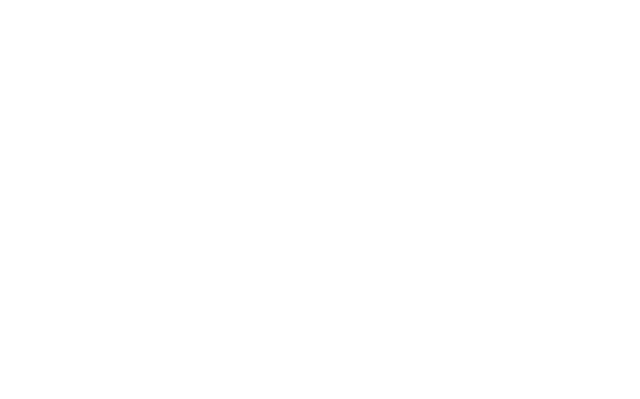
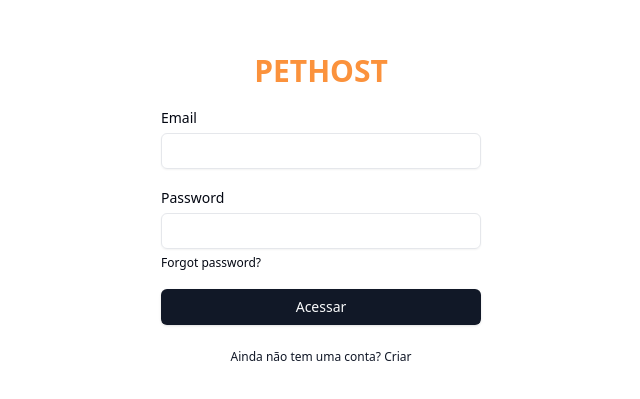
Before and after one commit to co-finampy/pethost-web, a Next.js app: page /auth/sign-in in a window 1280 px wide. Shown: the part 187-586 px from the top of the page, without its empty margins (319-959 px from the left). Built offline with nearby package versions, Linux system fonts and the light colour scheme.

Commit message:
fix: update components

```diff
--- a/src/app/auth/sign-in/actions.ts
+++ b/src/app/auth/sign-in/actions.ts
@@ -1,44 +1,49 @@
 'use server'
 
-import { SignInWithPassword } from "@/http/sign-in-with-password"
+import { signInWithPassword } from "@/http/sign-in-with-password"
 import { HTTPError } from "ky"
+
+import { cookies } from "next/headers"
+
 import { z } from "zod"
 
 const SignInShema = z.object({
   email: z.string().email({ message: 'Por favor. preencher corretamente o email' }),
-  senha: z.string().min(6, { message: 'Por favor, preencher a senha, minimo 6 caracteres' }),
+  senha: z.string().min(1, { message: 'Por favor, preencher a senha, minimo 6 caracteres' }),
 })
 
-export async function SignInWithEmailAndPassword(input: FormData) {
+export async function signInWithEmailAndPassword(_: unknown ,input: FormData){
   const result =  SignInShema.safeParse(Object.fromEntries(input))
 
   if (!result.success) {
     const errors = result.error.flatten().fieldErrors
 
-    return { success: false, message: null, errors}
+    return { success: null, message: null, errors}
   }
 
   const { email, senha } = result.data
 
  try {
-  const { token } = await SignInWithPassword({
-    email: String(email),
-    senha: String(senha),
+  const { token } = await signInWithPassword({
+    email,
+    senha,
   })
   console.log(token)
- } catch (err) {
-  if (err instanceof HTTPError) {
-    const { message } = await err.response.json()
+  cookies().set('token', token, ({
+    path: '/',
+    maxAge: 60 * 60 * 24 * 7
+  }))
+ } catch (error) {
+  if ( error instanceof HTTPError) {
+    const { nome, mensagem } = await error.response.json()
 
-    return { success: false, message, errors: null }
+    return { success: false, message: `${nome}: ${mensagem}`, errors: null }
   }
-
-  console.log(err)
 
   return {
     success: false,
-    message: 'Algo deu errado, tente novamente mais tarde',
-    errors: null,
+    message: 'Erro inesperado, tente novamente',
+    errors: null
   }
  }
 
--- a/src/app/auth/sign-in/page.tsx
+++ b/src/app/auth/sign-in/page.tsx
@@ -1,5 +1,7 @@
+
 import { SignInForms } from "./sign-in-form";
-
-export default function SignInPage() {
-  <SignInForms />
+export default function Page() {
+  return (
+    <SignInForms />
+  )
 }
--- a/src/app/auth/sign-in/sign-in-form.tsx
+++ b/src/app/auth/sign-in/sign-in-form.tsx
@@ -1,26 +1,22 @@
-'use client'
-
+"use client"
 import { Button } from "@/components/ui/button";
 import { Input } from "@/components/ui/input";
 import { Label } from "@/components/ui/label";
+import { signInWithEmailAndPassword } from "./actions";
+import { useFormState } from "react-dom";
 import { Alert, AlertDescription, AlertTitle } from "@/components/ui/alert";
-import { AlertTriangle, Loader2 } from "lucide-react";
-import { useFormState } from "@/hooks/use-form-state";
-import { SignInWithEmailAndPassword } from "./actions";
-import Link from "next/link";
+import { AlertTriangle } from "lucide-react";
 
 export function SignInForms() {
-
-  const { formState: { success, message, errors }, handleSubmit, isPending } = useFormState(SignInWithEmailAndPassword)
-
+  const [state, formAction, isPending] = useFormState(signInWithEmailAndPassword, {success: false, message: null, errors: null})
   return (
-    <form onSubmit={handleSubmit} className="space-y-4">
-      {success === false && message && (
-        <Alert variant="destructive">
-          <AlertTriangle size={4}  />
-          <AlertTitle> Sign in Failed!</AlertTitle>
+    <form action={formAction} className="space-y-4">
+      {state.success === false && state.message && (
+        <Alert variant={'destructive'}>
+          <AlertTriangle className="size-4"/>
+          <AlertTitle>Login Falhou</AlertTitle>
           <AlertDescription>
-            <p>{message}</p>
+            <p>{state.message}</p>
           </AlertDescription>
         </Alert>
       )}
@@ -30,42 +26,33 @@
       <div className="space-y-1">
         <Label htmlFor="email">Email</Label>
         <Input name="email" type="email" id="email"/>
-
-        {errors?.email && (
-          <p className="text-xs font-medium text-red-500 dark:text-red-400">
-            {errors.email[0]}
-          </p>
+        {state.errors?.email && (
+          <p className="text-xs text-red-500">{state.errors.email[0]}</p>
         )}
       </div>
 
       <div className="space-y-1">
         <Label htmlFor="senha">Password</Label>
         <Input name="senha" type="password" id="senha"/>
+        {state.errors?.senha && (
+          <p className="text-xs text-red-500">{state.errors.senha[0]}</p>
+        )}
 
-        {errors?.senha && (
-          <p className="text-xs font-medium text-red-500 dark:text-red-400">
-            {errors.senha[0]}
-          </p>
-        )}
-        <Link
+        <a
          href="/auth/forgot-password"
          className="text-xs font-medium text-foreground hover:underline"
         >
           Forgot password?
-        </Link>
+        </a>
       </div>
 
       <Button type="submit" className="w-full" disabled={isPending}>
-        {isPending ? (
-          <Loader2 className=" animate-spin" size={4} />
-        ): (
-          'Acessar'
-        )}
+        Acessar
       </Button>
 
       <Button variant={"link"} className="w-full" size={"sm"} asChild
       >
-        <Link href="/auth/sign-up">Ainda não tem uma conta? Criar</Link>
+        <a href="/auth/sign-up">Ainda não tem uma conta? Criar</a>
       </Button>
     </form>
   )
--- a/src/app/layout.tsx
+++ b/src/app/layout.tsx
@@ -1,8 +1,6 @@
 import type { Metadata } from "next";
-import { Inter } from 'next/font/google'
 import "./globals.css";
 
-const inter = Inter({ subsets: ["latin"] });
 
 export const metadata: Metadata = {
   title: "Pethostbr.com",
@@ -16,7 +14,6 @@
   return (
     <html lang="en">
       <body
-        className={inter.className}
       >
         {children}
       </body>
--- a/src/http/api-client.ts
+++ b/src/http/api-client.ts
@@ -1,5 +1,5 @@
 import ky from "ky"
 
 export const api = ky.create({
-  prefixUrl: 'http://localhost:8080',
+  prefixUrl: 'https://pet-api-l79d.onrender.com'
 })
--- a/src/http/sign-in-with-password.ts
+++ b/src/http/sign-in-with-password.ts
@@ -6,14 +6,10 @@
 }
 
 interface SignInWithPasswordResponse {
-  idUsuario: string;
-  email: string;
-  nome: string;
   token: string;
-  expiraEm: string;
 }
 
-export async function SignInWithPassword({
+export async function signInWithPassword({
   email,
   senha
 }: SignInWithPasswordRequest) {
```
